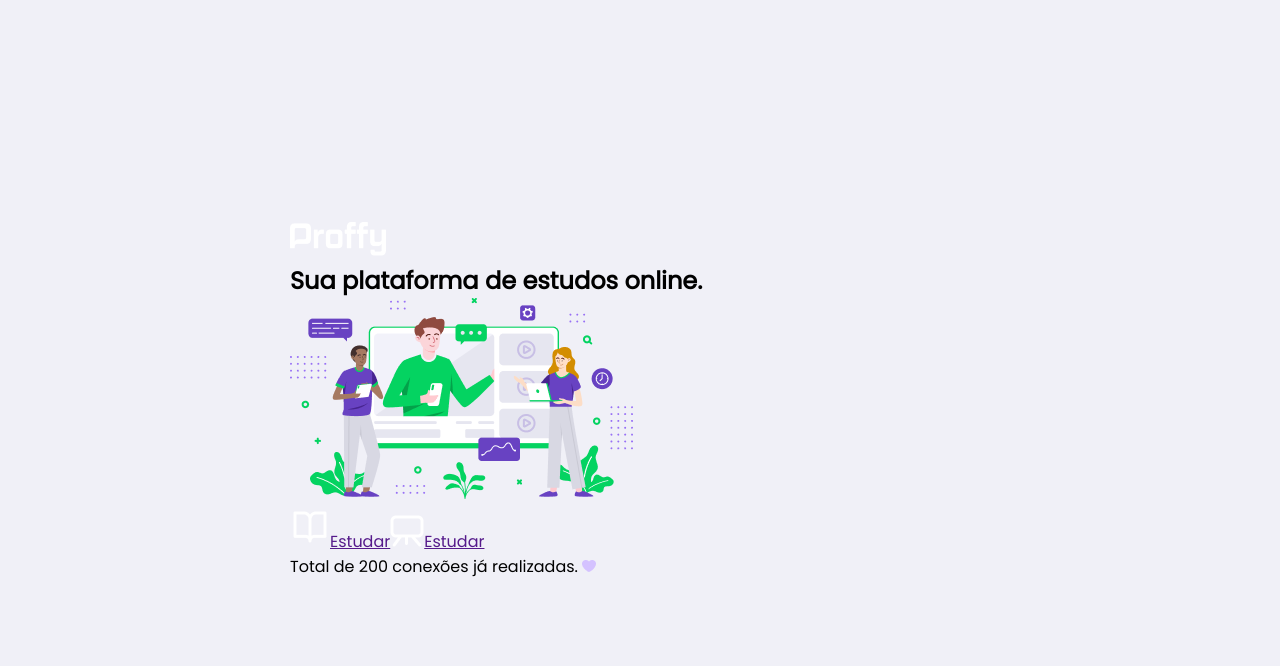
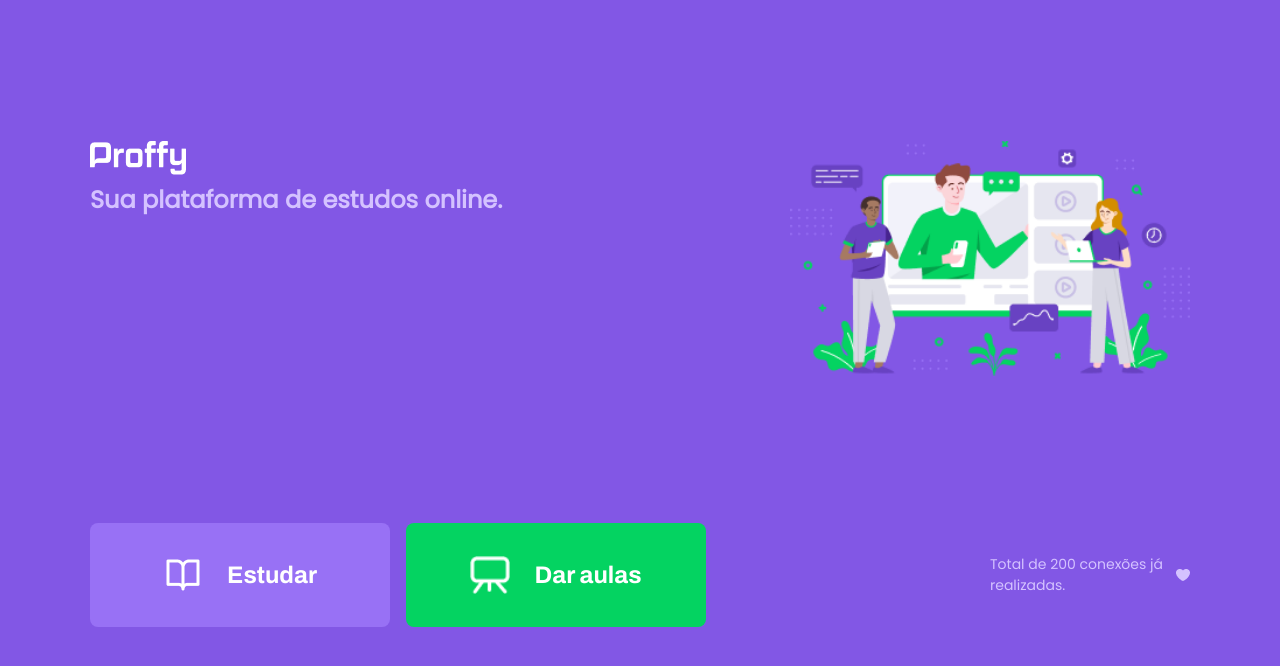
Before and after one commit to fsampson30/web, a React (Create React App) app: page / in a window 1280 px wide. Shown: the top 666 px of the page. Built offline with nearby package versions, Linux system fonts and the light colour scheme.

Commit message:
Created Landing Page

```diff
--- a/src/pages/Landing/index.tsx
+++ b/src/pages/Landing/index.tsx
@@ -6,6 +6,8 @@
 import studyIcon from '../../assets/images/icons/study.png'
 import giveClassesIcon from '../../assets/images/icons/give-classes.png'
 import purpleHeartIcon from '../../assets/images/icons/heart.png'
+
+import './styles.css';
 
 function Landing(){
     return (
@@ -24,7 +26,7 @@
 
                     <a href="" className="give-classes">
                         <img src={giveClassesIcon} alt="Dar aula" />
-                        Estudar
+                        Dar aulas
                     </a>
                 </div>
                 <span className="total-connections">
--- /dev/null
+++ b/src/pages/Landing/styles.css
@@ -0,0 +1,138 @@
+#page-landing {
+    width: 100vw;
+    height: 100vh;
+
+    display: flex;
+    justify-content: center;
+    align-items: center;
+
+    color: var(--color-text-in-primary);
+    background: var(--color-primary);
+
+}
+
+.logo-container img {
+    height: 10rem;
+}
+
+.hero-image {
+    width: 100%;
+}
+
+.logo-container{
+    text-align: center;
+    margin-bottom: 3.2rem;
+}
+.logo-container h2{
+    font-weight: 500;
+    font-size: 2.4rem;
+    line-height: 4.6rem;
+    margin-top: 0.8rem;
+}
+
+.buttons-container {
+    display: flex;
+    justify-content: center;
+    margin: 3.2rem 0;
+}
+
+.buttons-container a {
+    width: 30rem;
+    height: 10.4rem;
+    border-radius: 0.8rem;
+    font: 700 2.0rem Archivo;
+
+    display: flex;
+    align-items: center;
+    justify-content: center;
+
+    text-decoration: none;
+    color: var(--color-button-text);
+
+    transition: background-color 0.2s;
+
+    font-size: 2.4rem;
+}
+
+.buttons-container a:first-child{
+    margin-right: 1.6rem;
+}
+
+.buttons-container a img {
+    width: 4rem;
+    margin-right: 2.4rem;
+}
+
+.buttons-container a.study {
+    background: var(--color-primary-lighter);
+}
+
+.buttons-container a.give-classes {
+    background: var(--color-secundary);
+}
+
+.buttons-container a.study:hover {
+    background: var(--color-primary-light);
+}
+
+.buttons-container a.give-classes:hover {
+    background: var(--color-secundary-dark);
+}
+
+.total-connections {
+    font-size: 1.4rem;
+
+    display: flex;
+    align-items: center;
+    justify-content: center;
+}
+
+.total-connections img {
+    margin-left: 0.8rem;
+}
+
+@media (min-width: 1100px) {
+    #page-landing-content {
+        max-width: 1100px;
+
+        display: grid;
+        grid-template-rows: 350px 1fr;
+        grid-template-columns: 2fr 1fr 1fr;
+        grid-template-areas:
+        "logo hero hero"
+        "buttons buttons total"
+        ;
+    }
+}
+
+.logo-container{
+    grid-area: logo;
+    align-self: center;
+    margin: 0;
+    text-align: left;
+}
+
+.logo-container h2 {
+    text-align: initial;
+    font-size: 3.6rem;
+}
+
+.logo-container img {
+    height: 100%;
+}
+
+.hero-image{
+    grid-area: hero;
+    justify-self: end;
+}
+
+.buttons-container{
+    grid-area: buttons;
+    justify-content: flex-start;
+}
+
+
+.total-connections{
+    grid-area: total;
+    justify-self: end;
+}
```
